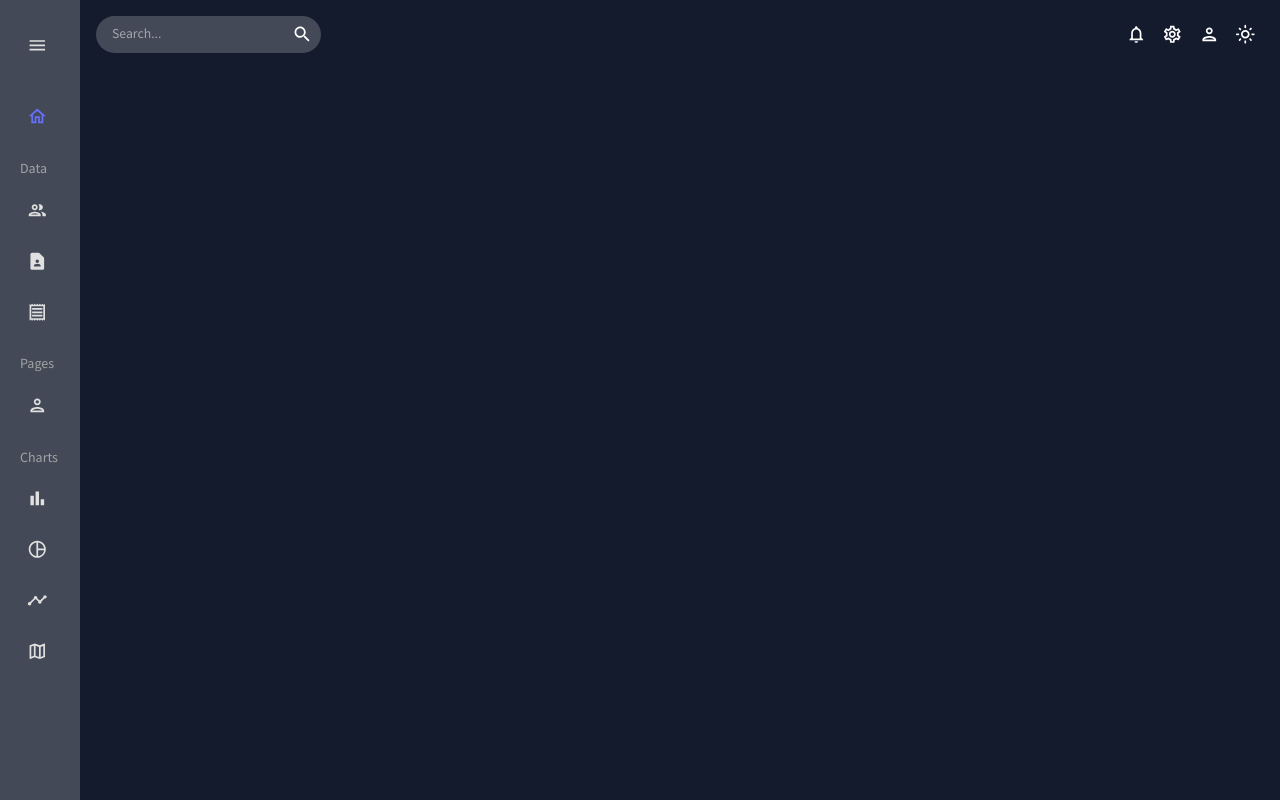
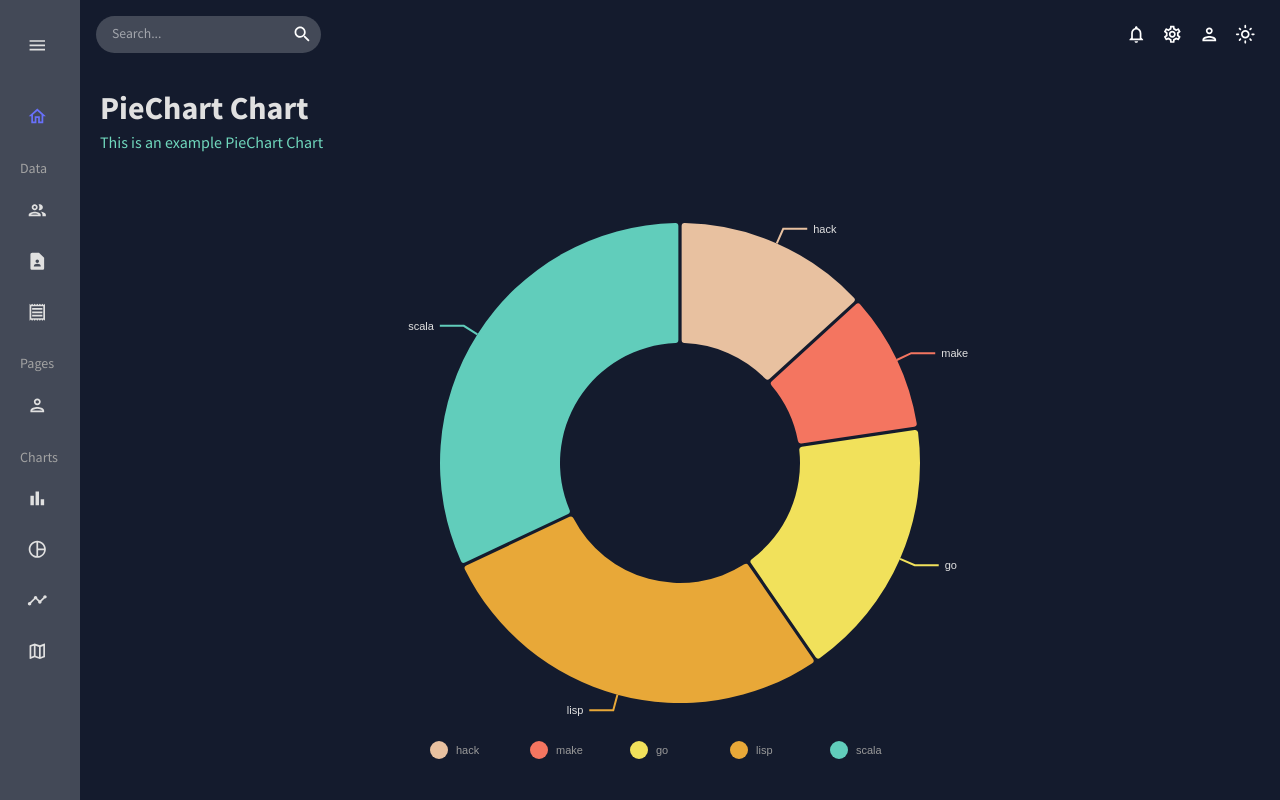
Before and after one commit to ArtisAdemi/AdminPannel, a React (Create React App) app in the folder view/: page /pie in a window 1280 px wide. Built offline with nearby package versions, Linux system fonts and the light colour scheme.

Commit message:
Pie Chart

```diff
--- a/view/src/App.js
+++ b/view/src/App.js
@@ -9,8 +9,8 @@
 import Invoices from './scenes/invoices';
 import Form from './scenes/form';
 import Bar from './scenes/bar';
+import Pie from './scenes/pie';
 // import Line from './scenes/line';
-// import Pie from './scenes/pie';
 // import Geography from './scenes/geography';
 
 
@@ -32,7 +32,7 @@
           <Route path="/invoices" element={<Invoices />} />
           <Route path="/form" element={<Form />} />
           <Route path="/bar" element={<Bar />} />
-          {/* <Route path="/pie" element={<Pie />} /> */}
+          <Route path="/pie" element={<Pie />} />
           {/* <Route path="/line" element={<Line />} /> */}
           {/* <Route path="/geography" element={<Geography />} /> */}
         </Routes>
--- /dev/null
+++ b/view/src/components/PieChart.jsx
@@ -0,0 +1,109 @@
+import { ResponsivePie } from "@nivo/pie";
+import { tokens } from "../theme";
+import { useTheme } from "@mui/material";
+import { mockPieData as data } from "../data/mockData";
+
+const PieChart = () => {
+  const theme = useTheme();
+  const colors = tokens(theme.palette.mode);
+  return (
+    <ResponsivePie
+      data={data}
+      theme={{
+        axis: {
+          domain: {
+            line: {
+              stroke: colors.grey[100],
+            },
+          },
+          legend: {
+            text: {
+              fill: colors.grey[100],
+            },
+          },
+          ticks: {
+            line: {
+              stroke: colors.grey[100],
+              strokeWidth: 1,
+            },
+            text: {
+              fill: colors.grey[100],
+            },
+          },
+        },
+        legends: {
+          text: {
+            fill: colors.grey[100],
+          },
+        },
+      }}
+      margin={{ top: 40, right: 80, bottom: 80, left: 80 }}
+      innerRadius={0.5}
+      padAngle={0.7}
+      cornerRadius={3}
+      activeOuterRadiusOffset={8}
+      borderColor={{
+        from: "color",
+        modifiers: [["darker", 0.2]],
+      }}
+      arcLinkLabelsSkipAngle={10}
+      arcLinkLabelsTextColor={colors.grey[100]}
+      arcLinkLabelsThickness={2}
+      arcLinkLabelsColor={{ from: "color" }}
+      enableArcLabels={false}
+      arcLabelsRadiusOffset={0.4}
+      arcLabelsSkipAngle={7}
+      arcLabelsTextColor={{
+        from: "color",
+        modifiers: [["darker", 2]],
+      }}
+      defs={[
+        {
+          id: "dots",
+          type: "patternDots",
+          background: "inherit",
+          color: "rgba(255, 255, 255, 0.3)",
+          size: 4,
+          padding: 1,
+          stagger: true,
+        },
+        {
+          id: "lines",
+          type: "patternLines",
+          background: "inherit",
+          color: "rgba(255, 255, 255, 0.3)",
+          rotation: -45,
+          lineWidth: 6,
+          spacing: 10,
+        },
+      ]}
+      legends={[
+        {
+          anchor: "bottom",
+          direction: "row",
+          justify: false,
+          translateX: 0,
+          translateY: 56,
+          itemsSpacing: 0,
+          itemWidth: 100,
+          itemHeight: 18,
+          itemTextColor: "#999",
+          itemDirection: "left-to-right",
+          itemOpacity: 1,
+          symbolSize: 18,
+          symbolShape: "circle",
+          effects: [
+            {
+              on: "hover",
+              style: {
+                itemTextColor: "#000",
+              },
+            },
+          ],
+        },
+      ]}
+    />
+  );
+};
+
+export default PieChart;
--- /dev/null
+++ b/view/src/scenes/pie/index.jsx
@@ -0,0 +1,19 @@
+import React from 'react'
+import { Box } from '@mui/material'
+import Header from '../../components/Header'
+import PieChart from '../../components/PieChart'
+
+const Pie = () => {
+  return (
+    <Box m="20px">
+        <Header title="PieChart Chart" subtitle="This is an example PieChart Chart" />
+        <Box
+        height="75vh"
+        >
+        <PieChart />
+        </Box>
+    </Box>
+  )
+}
+
+export default Pie
```
